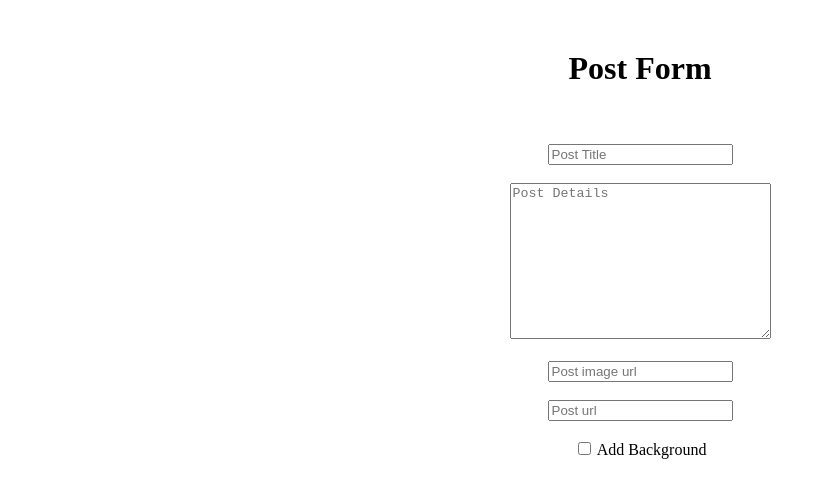
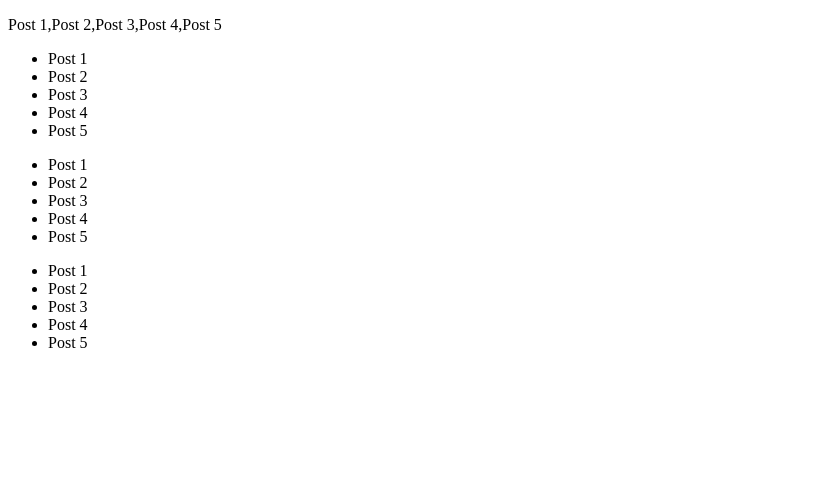
Before and after one commit to pramotepon/angular_learning, an Angular app: page / in a window 1280 px wide. Shown: the top 498 px of the page, without its empty margins (0-825 px from the left). Built offline with nearby package versions, Linux system fonts and the light colour scheme.

Commit message:
Angular Directive: ngFor

```diff
--- a/src/app/app.component.html
+++ b/src/app/app.component.html
@@ -1,31 +1,18 @@
-<!-- Task Data binding and events -->
-<div class="form-area">
-  <h1>Post Form</h1>
-  <br /><br />
-  <input type="text" placeholder="Post Title" [(ngModel)]="postTitle" />
-  <br /><br />
-  <textarea
-    cols="30"
-    rows="10"
-    placeholder="Post Details"
-    [(ngModel)]="postDetail"
-  ></textarea>
-  <br /><br />
-  <input type="text" placeholder="Post image url" [(ngModel)]="imageURL" />
-  <br /><br />
-  <input type="text" placeholder="Post url" [(ngModel)]="postURL" />
-  <br /><br />
-  <input type="checkbox" [(ngModel)]="addBackground" /> Add Background
-  <br /><br />
-</div>
-
-<div class="preview">
-  <img [src]="imageURL" alt="" width="250px" />
-  <h1>
-    <span [class.add-background]="addBackground">{{ postTitle }}</span>
-  </h1>
-  <p>{{ postDetail }}</p>
-  <a [href]="postURL" target="_blank" [style.display]="postURL ? '' : 'none'"
-    >More Details</a
-  >
-</div>
+<!-- ngFor Directive -->
+<p>{{ postArray }}</p>
+<ul>
+  <li>{{ postArray[0] }}</li>
+  <li>{{ postArray[1] }}</li>
+  <li>{{ postArray[2] }}</li>
+  <li>{{ postArray[3] }}</li>
+  <li>{{ postArray[4] }}</li>
+</ul>
+<!-- Fetch array -->
+<ul>
+  <li *ngFor="let post of postArray">{{ post }}</li>
+</ul>
+<!-- Fetch object array -->
+<ul>
+  <!-- <li *ngFor="let post of objArray">{{ post | json }}</li> -->
+  <li *ngFor="let post of objArray">{{ post.postTitle }}</li>
+</ul>
--- a/src/app/app.component.ts
+++ b/src/app/app.component.ts
@@ -6,10 +6,20 @@ import { Component } from '@angular/core';
   styleUrls: ['./app.component.css']
 })
 export class AppComponent {
-  postTitle: string = '';
-  postDetail: string = '';
-  imageURL: string = '';
-  postURL: string = '';
-  addBackground: boolean = false;
-
+  // ngFor Directive
+  // Fetch array
+  postArray: Array<string> = ['Post 1', 'Post 2', 'Post 3', 'Post 4', 'Post 5'];
+  // Fetch object array
+  objArray: Array<any> = [
+    { id: 1, postTitle: 'Post 1' },
+    { id: 2, postTitle: 'Post 2' },
+    { id: 3, postTitle: 'Post 3' },
+    { id: 4, postTitle: 'Post 4' },
+    { id: 5, postTitle: 'Post 5' },
+  ];
+  constructor() {
+    for (let i = 0; i < this.postArray.length; i++) {
+      console.log(this.postArray[i]);
+    }
+  }
 }
```
Also changed, not shown: 1 other file (tests, documents, lock files or other folders).
